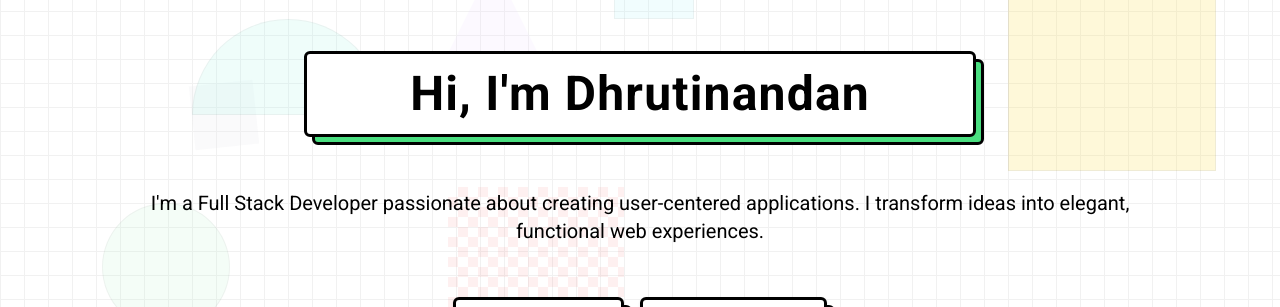
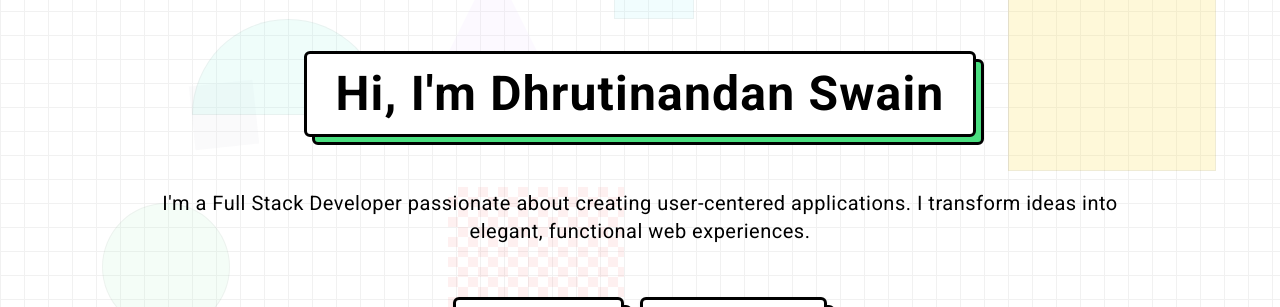
Before and after one commit to swaindhruti/portfolio-site, a Next.js app: page / in a window 1280 px wide. Shown: the part 157-464 px from the top of the page. Built offline with nearby package versions, Linux system fonts and the light colour scheme; no server answers; a web font is replaced by a local one.

Commit message:
fix: update layout to use ModernTextureBackground; enhance HeroSection with full name and adjust contact form border translation

```diff
--- a/src/app/layout.tsx
+++ b/src/app/layout.tsx
@@ -1,6 +1,6 @@
 import type { Metadata } from "next";
 import "./globals.css";
-import VantaBackground from "@/components/background/TextureBackground";
+import ModernTextureBackground from "@/components/background/TextureBackground";
 import { Roboto, Roboto_Mono, Borel } from "next/font/google";
 import Navbar from "@/components/marginals/navbar";
 import Footer from "@/components/marginals/footer";
@@ -42,11 +42,11 @@ export default function RootLayout({
       className={`${roboto.variable} ${robotoMono.variable} ${borel.variable} overflow-x-hidden`}
     >
       <body className={`${roboto.className} overflow-x-hidden scrollbar-hide`}>
-        <VantaBackground>
+        <ModernTextureBackground>
           <Navbar />
           <main className="relative z-10">{children}</main>
           <Footer />
-        </VantaBackground>
+        </ModernTextureBackground>
       </body>
     </html>
   );
--- a/src/components/features/landingPage/hero.tsx
+++ b/src/components/features/landingPage/hero.tsx
@@ -92,7 +92,7 @@ const HeroSection = () => {
               `}
             >
               <h1 className="font-heading tracking-wide text-2xl sm:text-3xl md:text-4xl lg:text-5xl font-bold text-black">
-                Hi, I&apos;m Dhrutinandan
+                Hi, I&apos;m Dhrutinandan Swain
               </h1>
             </div>
           </motion.div>
@@ -104,7 +104,7 @@ const HeroSection = () => {
             transition={{ delay: 0.2, duration: 0.5 }}
             className="relative mb-6 sm:mb-8 md:mb-10 w-full max-w-full"
           >
-            <h4 className="text-sm sm:text-base md:text-lg lg:text-xl font-code leading-relaxed text-black px-2 xs:px-3 sm:px-4 py-1.5 sm:py-2 md:py-3">
+            <h4 className="text-sm sm:text-base md:text-lg lg:text-xl font-code leading-relaxed text-black px-2 xs:px-3 sm:px-4 py-1.5 sm:py-2 md:py-3 tracking-wide">
               I&apos;m a Full Stack Developer passionate about creating
               user-centered applications. I transform ideas into elegant,
               functional web experiences.
--- a/src/components/shared/contacts/contactForm.tsx
+++ b/src/components/shared/contacts/contactForm.tsx
@@ -335,7 +335,7 @@ const Form: React.FC<FormProps> = ({
         </label>
         <div className="relative">
           <div
-            className={`absolute inset-0 bg-red-400 border-[2px] border-black translate-x-1.5 transition-all duration-200 rounded-md ${
+            className={`absolute inset-0 bg-red-400 border-[2px] border-black translate-y-0.5 translate-x-1.5 transition-all duration-200 rounded-md ${
               activeField === "message" ? "translate-x-0.5 translate-y-0.5" : ""
             }`}
           ></div>
--- a/src/config/blogs/Data.ts
+++ b/src/config/blogs/Data.ts
@@ -5,7 +5,7 @@ export const blogs: Blog[] = [
     id: "1",
     title: "A Beginner’s Guide to Web3",
     excerpt:
-      "Fedora XFCE is a lightweight and efficient Linux distribution that offers a simple yet powerful user experience.",
+      "Beginner's guide to Web3 and it's working and its potential impact on the future of the internet.",
 
     image:
       "https://res.cloudinary.com/dhv234qct/image/upload/c_pad,b_gen_fill,ar_4:3/v1751756997/portfolio-site-dhrutinandan/Screenshot_2025-06-02_190405_tpgwas.png",
```
